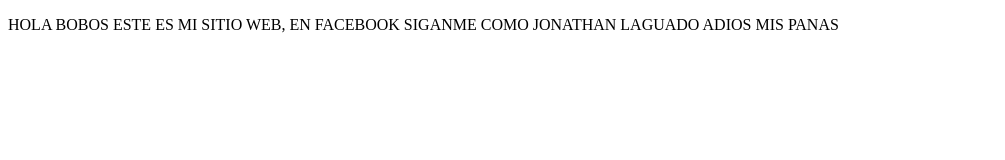
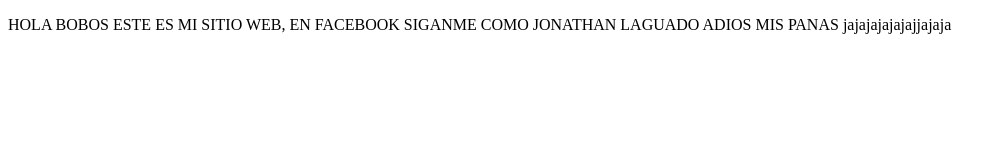
Before and after one commit to laguado415/proyectoDemoCursoPrework, a plain HTML site: page index.html in a window 1280 px wide. Shown: the whole page, without its empty margins (0-1005 px from the left). Drawn offline with Linux system fonts and the light colour scheme.

Commit message:
cambios de batos

```diff
--- a/index.html
+++ b/index.html
@@ -9,7 +9,7 @@
 <body>
     <P>
         HOLA BOBOS ESTE ES MI SITIO WEB, EN FACEBOOK SIGANME COMO JONATHAN LAGUADO
-        ADIOS MIS PANAS
+        ADIOS MIS PANAS jajajajajajajjajaja
     </P>
 
 </body>
```
